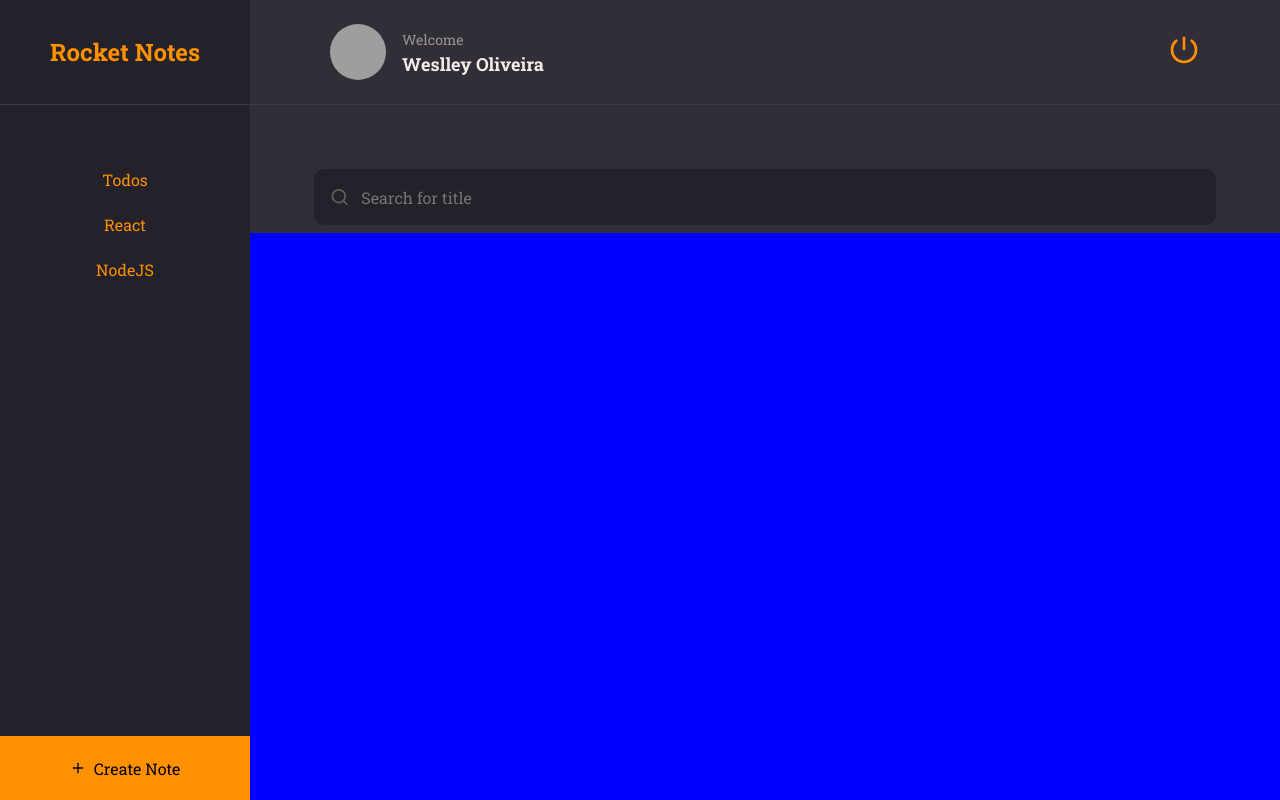
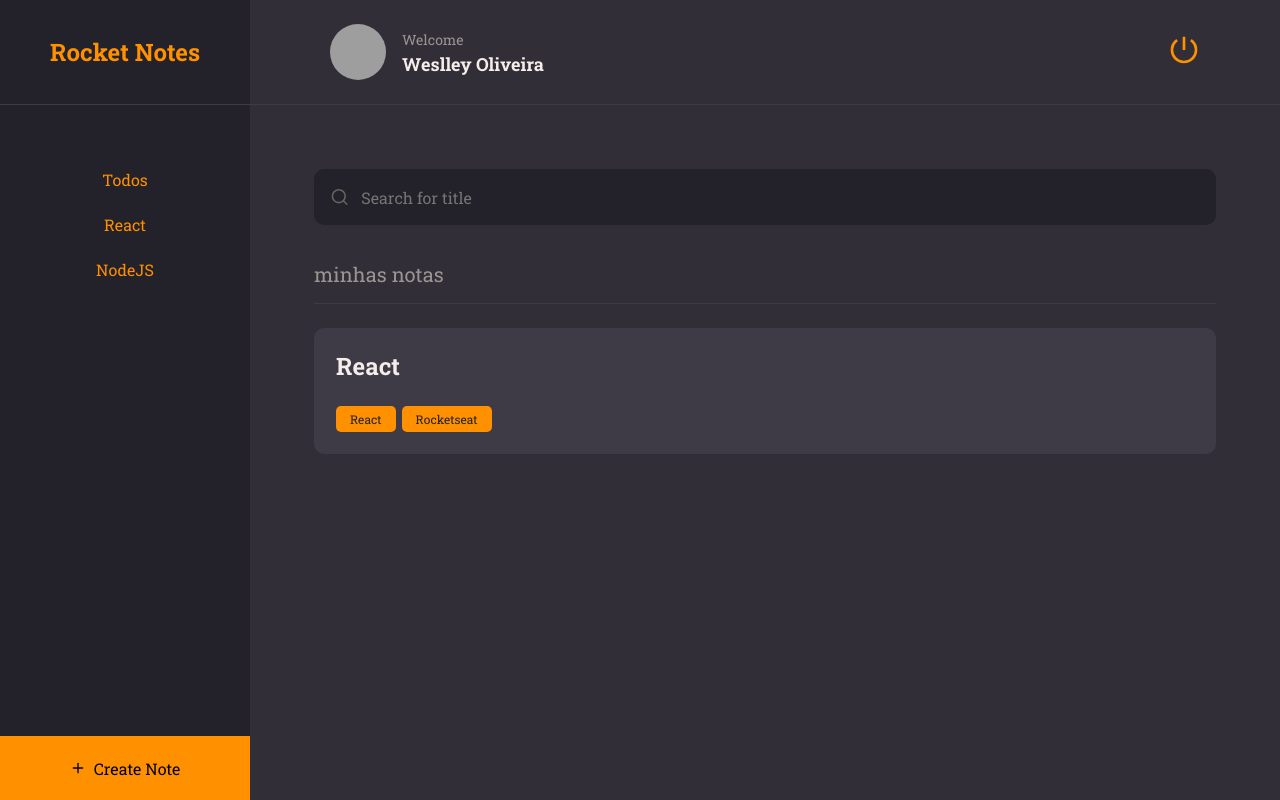
Before and after one commit to weslleyolli/Rocket_notes, a React (Vite) app: page / in a window 1280 px wide. Built offline with nearby package versions, Linux system fonts and the light colour scheme; grey boxes are pictures that could not be loaded.

Commit message:
component Note

```diff
--- /dev/null
+++ b/src/components/Note/index.jsx
@@ -0,0 +1,19 @@
+import { Container } from './styles'
+import { Tag } from '../Tag'
+
+export function Note({ data, ...rest}) {
+    return (
+        <Container {...rest}>
+            <h1>{data.title}</h1>
+
+            {
+                data.tags &&
+                <footer>
+                    {
+                        data.tags.map(tag => <Tag key={tag.name} title={tag.name} />)
+                    }
+                </footer>
+            }
+        </Container>
+    )
+}
--- /dev/null
+++ b/src/components/Note/styles.js
@@ -0,0 +1,27 @@
+import styled from "styled-components"
+
+export const Container = styled.button`
+    width: 100%;
+    background-color:${({ theme }) => theme.COLORS.BACKGROUND_700};
+
+    border: none;
+    border-radius: 10px;
+
+    padding: 22px;
+    margin-bottom: 16px;
+
+    >h1 {
+        flex: 1;
+        text-align: left;
+        font-weight: 700;
+        font-size: 24px;
+        color: ${({ theme }) => theme.COLORS.WHITE};
+    }
+
+    > footer {
+        width: 100%;
+        display: flex;
+        margin-top: 24px;
+
+    }
+`
--- a/src/components/Tag/index.jsx
+++ b/src/components/Tag/index.jsx
@@ -1,9 +1,9 @@
 import PropTypes from 'prop-types';
 import { Container } from "./styles";
 
-export function Tag({ title }) {
+export function Tag({ title, ...rest }) {
     return (
-        <Container>
+        <Container {...rest}>
             {title}
         </Container>
     )
--- a/src/pages/Home/index.jsx
+++ b/src/pages/Home/index.jsx
@@ -1,9 +1,12 @@
 import { FiPlus, FiSearch } from "react-icons/fi"
 
 import { Container, Brand, Menu, Search, Content, NewNote } from "./styles";
+
 import { Header } from "../../components/Header"
+import { Input } from "../../components/Input"
+import { Section } from "../../components/Section"
+import { Note } from "../../components/Note"
 import { ButtonText } from "../../components/ButtonText"
-import { Input } from "../../components/Input"
 
 export function Home() {
     return (
@@ -28,11 +31,20 @@
             </Menu>
 
             <Search>
-                <Input placeholder="Search for title" icon={FiSearch}/>
+                <Input placeholder="Search for title" icon={FiSearch} />
             </Search>
 
             <Content>
-
+                <Section title="minhas notas">
+                    <Note data={{
+                        title: 'React',
+                        tags: [
+                            { id: '1', name: 'React' },
+                            { id: '2', name: 'Rocketseat' }
+                        ]
+                    }}
+                    />
+                </Section>
             </Content>
 
             <NewNote>
--- a/src/pages/Home/styles.js
+++ b/src/pages/Home/styles.js
@@ -51,7 +51,9 @@
 `
 export const Content = styled.div`
     grid-area: content;
-    background-color: blue;
+
+    padding: 0 64px;
+    overflow-y: auto;
 `
 export const NewNote = styled.button`
     grid-area: newnote;
```
